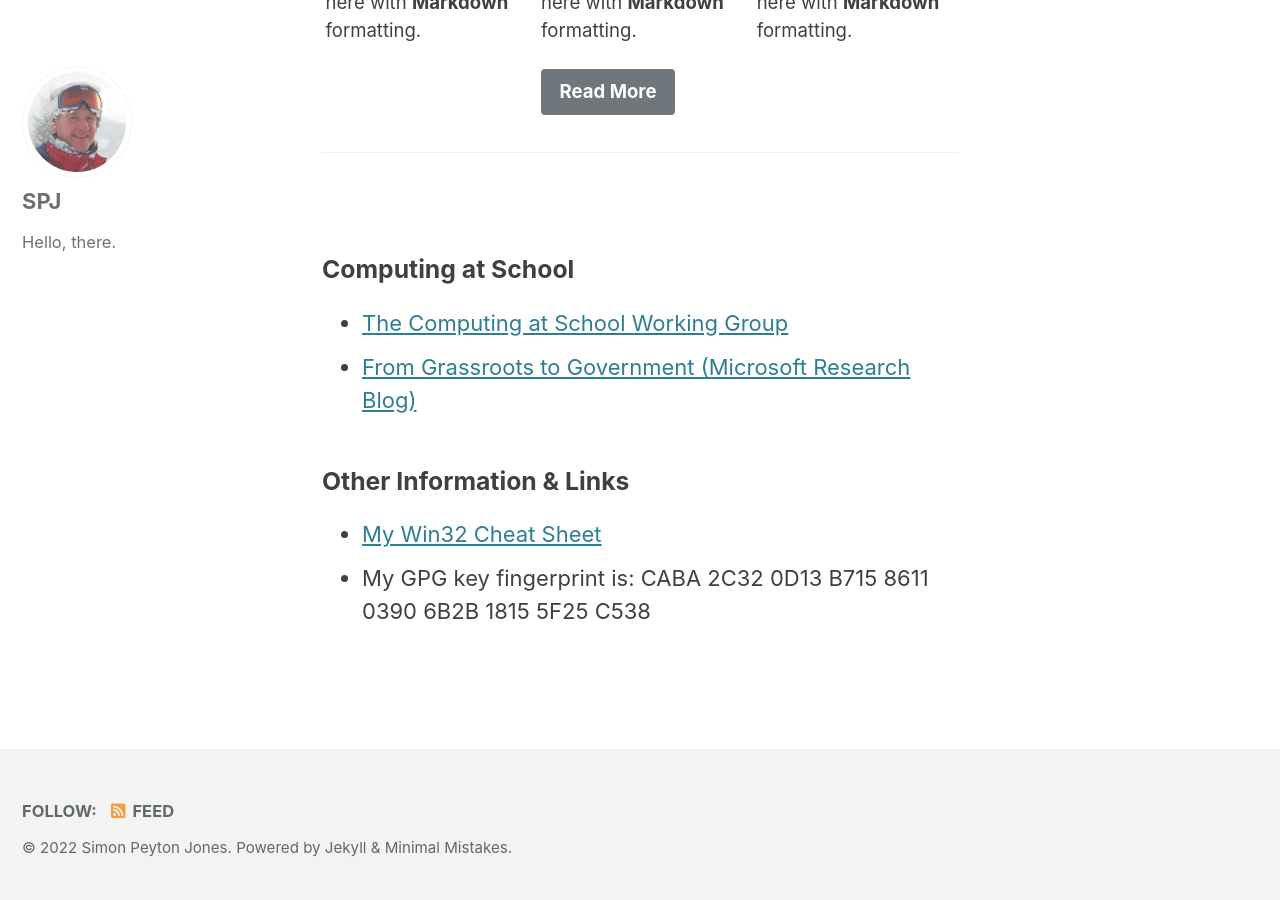
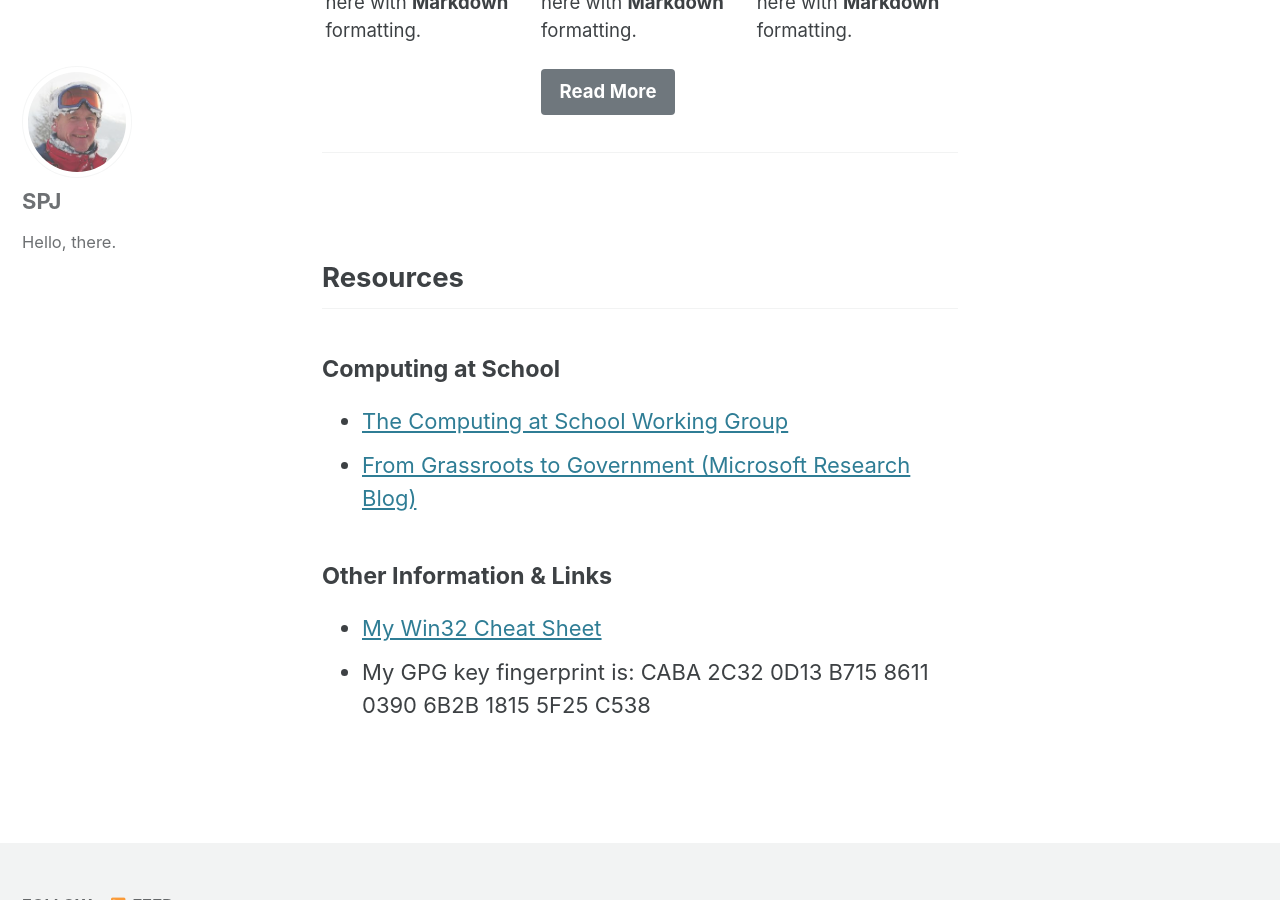
Before and after one commit to simonpj/www.peytonjones.org, a Jekyll site: the page built from index.md, in a window 1280 px wide and 900 px high, scrolled down 998 px. Built offline with Jekyll 4.4.1, drawn with Linux system fonts in a browser that asks for light colours; cached includes are drawn as plain includes.

Commit message:
Update index.md

```diff
--- a/index.md
+++ b/index.md
@@ -31,11 +31,11 @@ Lorem ipsum dolor sit amet, consectetur adipiscing elit, sed do eiusmod tempor i
 {% include feature_row id="intro" type="center" %}
 
 {% include feature_row %}
-
-### Computing at School
+## Resources
+#### Computing at School
 - [The Computing at School Working Group](https://www.computingatschool.org.uk/)
 - [From Grassroots to Government (Microsoft Research Blog)](https://www.microsoft.com/en-us/research/blog/from-grassroots-to-government/)
 
-### Other Information & Links
+#### Other Information & Links
 - [My Win32 Cheat Sheet](https://www.microsoft.com/en-us/research/publication/win-32-cheat-sheet/)
 - My GPG key fingerprint is: CABA 2C32 0D13 B715 8611 0390 6B2B 1815 5F25 C538
```
